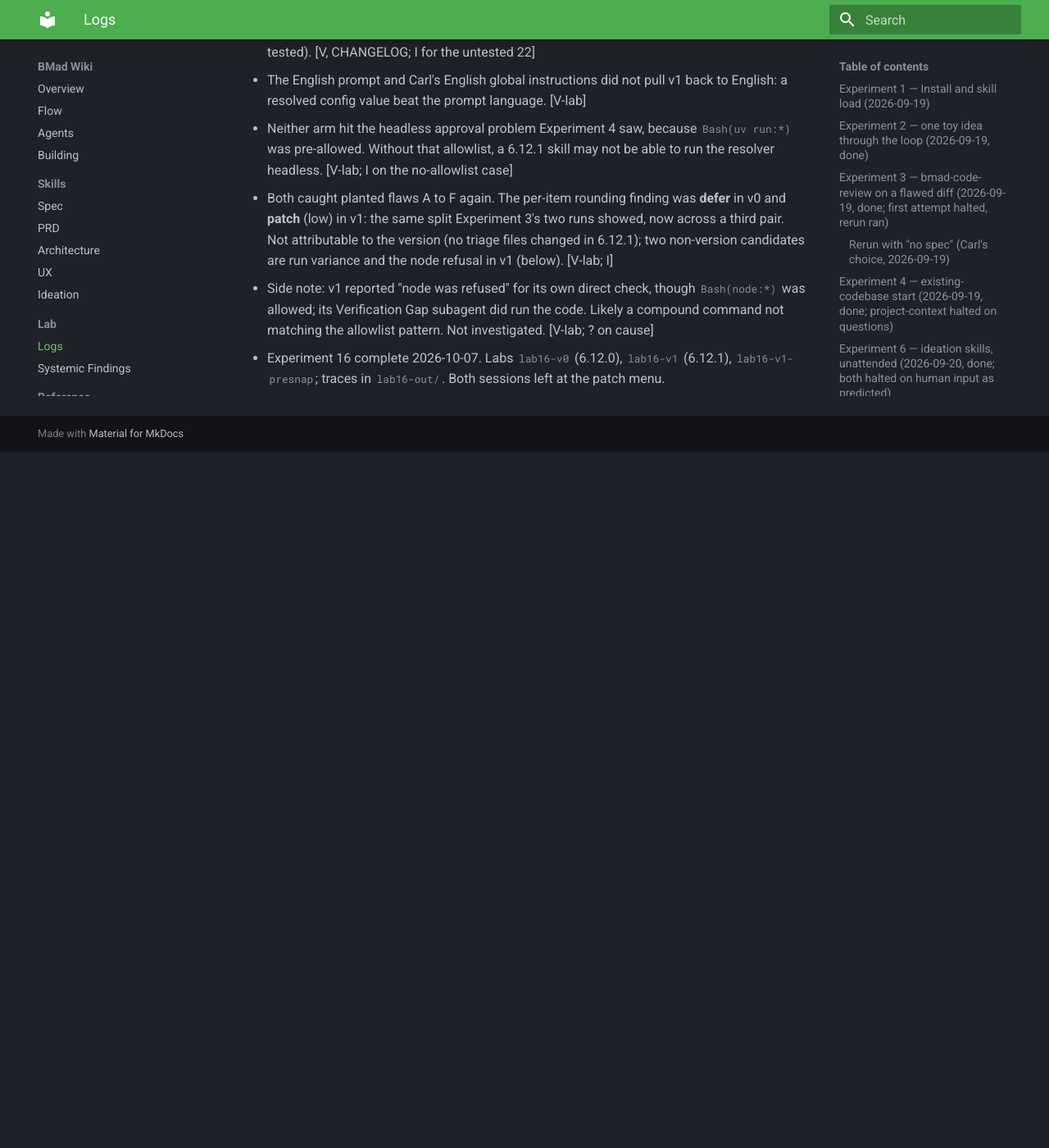
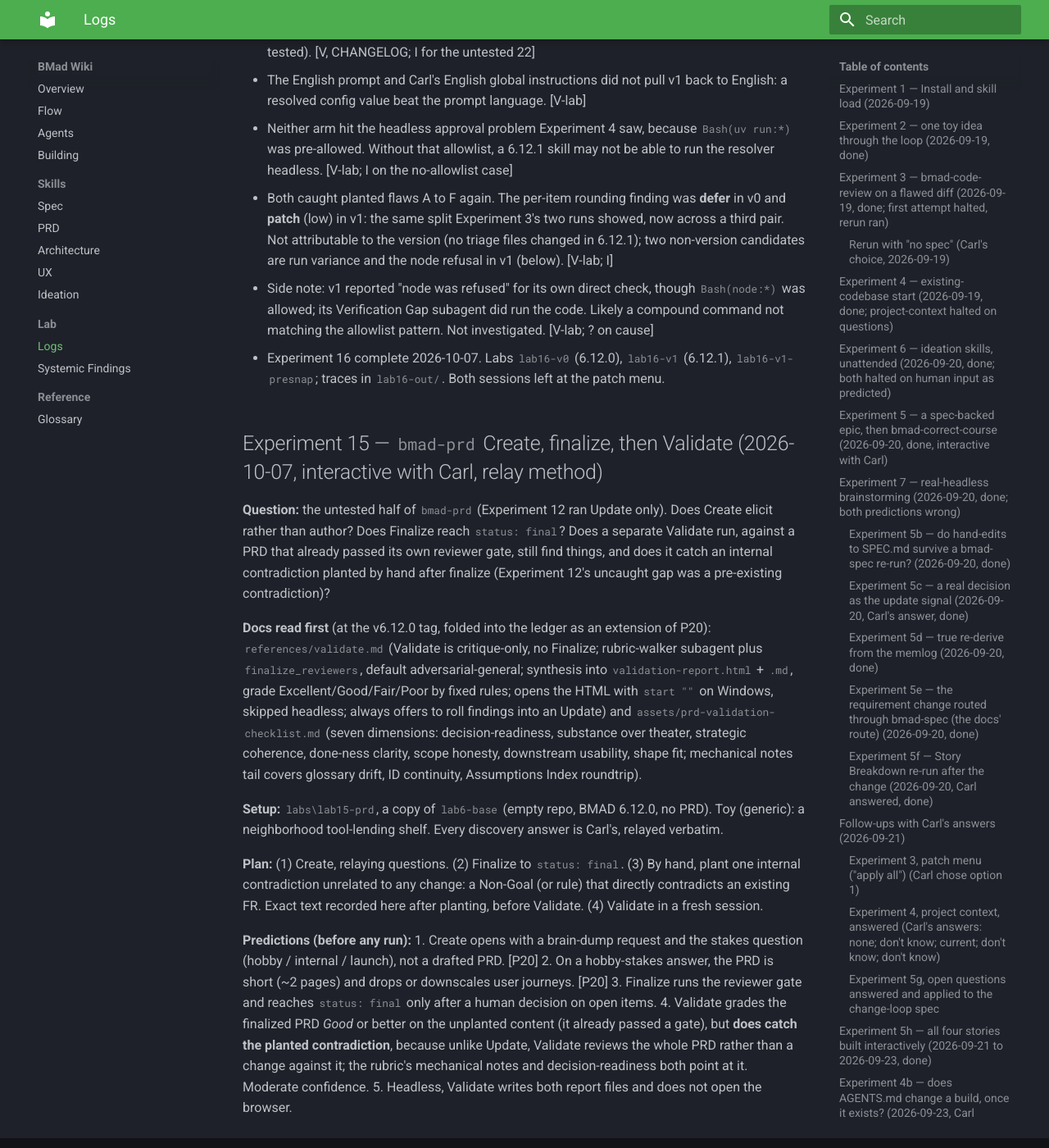
Before and after one commit to ctupper/woods-walks, an MkDocs documentation site: the page built from docs/bmad/lab-log.md, in a window 1280 px wide and 1400 px high, scrolled down 54494 px. Shown: the whole window at 82% size. Built offline with MkDocs 1.6.1 and Material for MkDocs 9.7.7, drawn with Linux system fonts in a browser that asks for light colours; before the commit the page ends 55045 px from its top, so only the background shows below that.

Commit message:
docs: auto-sync BMad wiki (lab-log.md)

```diff
--- a/docs/bmad/lab-log.md
+++ b/docs/bmad/lab-log.md
@@ -908,3 +908,20 @@ All [V-lab]. Every story took the `dispatch` route (none was small enough for `o
 - Side note: v1 reported "node was refused" for its own direct check, though `Bash(node:*)` was allowed; its Verification Gap subagent did run the code. Likely a compound command not matching the allowlist pattern. Not investigated. [V-lab; ? on cause]
 
 - Experiment 16 complete 2026-10-07. Labs `lab16-v0` (6.12.0), `lab16-v1` (6.12.1), `lab16-v1-presnap`; traces in `lab16-out/`. Both sessions left at the patch menu.
+
+## Experiment 15 — `bmad-prd` Create, finalize, then Validate (2026-10-07, interactive with Carl, relay method)
+
+**Question:** the untested half of `bmad-prd` (Experiment 12 ran Update only). Does Create elicit rather than author? Does Finalize reach `status: final`? Does a separate Validate run, against a PRD that already passed its own reviewer gate, still find things, and does it catch an internal contradiction planted by hand after finalize (Experiment 12's uncaught gap was a pre-existing contradiction)?
+
+**Docs read first** (at the v6.12.0 tag, folded into the ledger as an extension of P20): `references/validate.md` (Validate is critique-only, no Finalize; rubric-walker subagent plus `finalize_reviewers`, default adversarial-general; synthesis into `validation-report.html` + `.md`, grade Excellent/Good/Fair/Poor by fixed rules; opens the HTML with `start ""` on Windows, skipped headless; always offers to roll findings into an Update) and `assets/prd-validation-checklist.md` (seven dimensions: decision-readiness, substance over theater, strategic coherence, done-ness clarity, scope honesty, downstream usability, shape fit; mechanical notes tail covers glossary drift, ID continuity, Assumptions Index roundtrip).
+
+**Setup:** `labs\lab15-prd`, a copy of `lab6-base` (empty repo, BMAD 6.12.0, no PRD). Toy (generic): a neighborhood tool-lending shelf. Every discovery answer is Carl's, relayed verbatim.
+
+**Plan:** (1) Create, relaying questions. (2) Finalize to `status: final`. (3) By hand, plant one internal contradiction unrelated to any change: a Non-Goal (or rule) that directly contradicts an existing FR. Exact text recorded here after planting, before Validate. (4) Validate in a fresh session.
+
+**Predictions (before any run):**
+1. Create opens with a brain-dump request and the stakes question (hobby / internal / launch), not a drafted PRD. [P20]
+2. On a hobby-stakes answer, the PRD is short (~2 pages) and drops or downscales user journeys. [P20]
+3. Finalize runs the reviewer gate and reaches `status: final` only after a human decision on open items.
+4. Validate grades the finalized PRD *Good* or better on the unplanted content (it already passed a gate), but **does catch the planted contradiction**, because unlike Update, Validate reviews the whole PRD rather than a change against it; the rubric's mechanical notes and decision-readiness both point at it. Moderate confidence.
+5. Headless, Validate writes both report files and does not open the browser.
```
